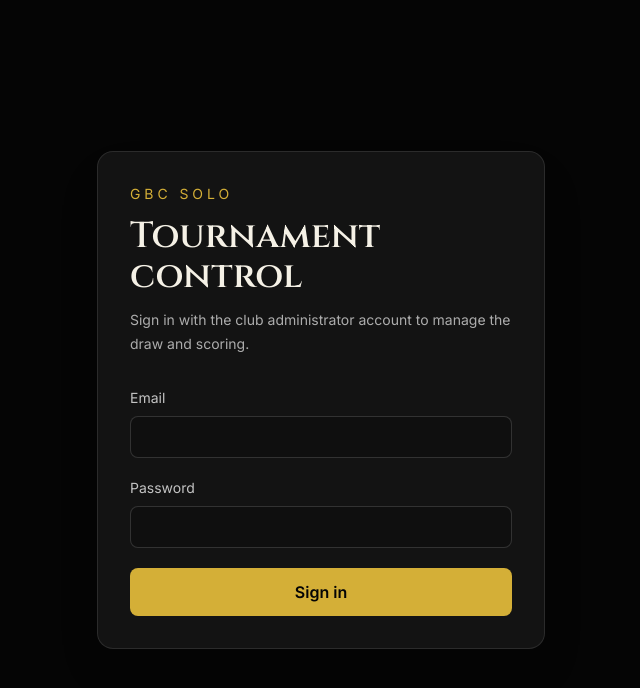
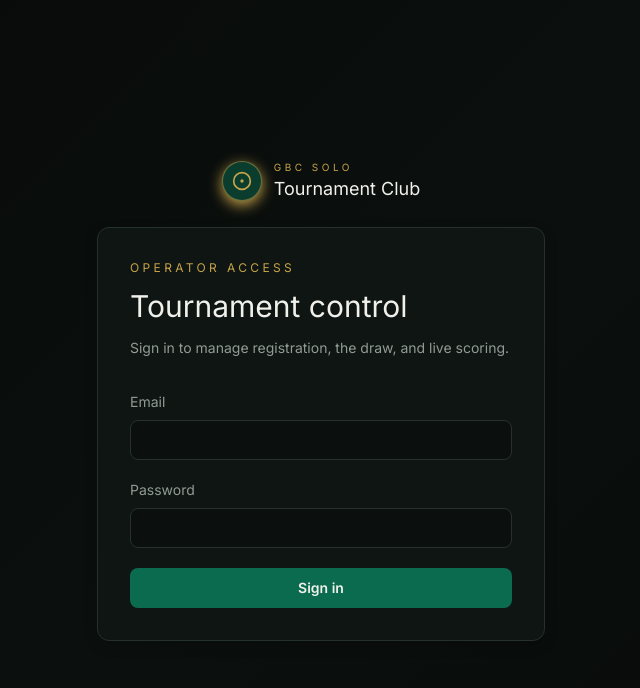
Before and after one commit to Prasasthi-Dewasurendra/GBC-SOLO, a React (Vite) app: page /login in a window 1280 px wide. Shown: the top 688 px of the page, without its empty margins (319-959 px from the left). Built offline with nearby package versions, Linux system fonts and the light colour scheme.

Commit message:
minimalist changes

```diff
--- a/package.json
+++ b/package.json
@@ -10,7 +10,6 @@
     "test": "vitest run"
   },
   "dependencies": {
-    "@fontsource/cinzel": "^5.2.5",
     "@fontsource/inter": "^5.2.5",
     "@radix-ui/react-dialog": "^1.1.15",
     "@radix-ui/react-select": "^2.2.6",
--- a/src/components/MatchCard.tsx
+++ b/src/components/MatchCard.tsx
@@ -31,9 +31,9 @@ export function MatchCard({ match, variant = 'standard', onClick }: MatchCardPro
   const p1Winner = Boolean(match.winner_id && match.winner_id === match.player1_id)
   const p2Winner = Boolean(match.winner_id && match.winner_id === match.player2_id)
   const statusTone = match.status === 'live' ? 'live' : match.status === 'done' ? 'done' : 'pending'
-  const cardClass = match.round === 5 ? 'border-gold/70 shadow-gold' : match.status === 'live' ? 'border-live/60 shadow-live' : 'border-gold/20'
+  const cardClass = match.round === 5 ? 'border-gold/50' : match.status === 'live' ? 'border-live/60 shadow-live' : 'border-border'
 
-  return <motion.button type="button" whileHover={{ y: -2 }} whileTap={{ scale: 0.99 }} onClick={onClick} className={`glass-card w-full rounded-2xl border p-3 text-left transition ${cardClass} ${onClick ? 'cursor-pointer' : 'cursor-default'} ${display ? 'p-5' : ''}`}>
+  return <motion.button type="button" whileHover={{ y: -1 }} whileTap={{ scale: 0.995 }} onClick={onClick} className={`glass-card w-full rounded-lg border p-3 text-left transition ${cardClass} ${onClick ? 'cursor-pointer' : 'cursor-default'} ${display ? 'p-5' : ''}`}>
     <div className="mb-3 flex items-center justify-between gap-2"><div className="flex items-center gap-2"><span className="rounded-full border border-gold/25 bg-gold/10 px-2 py-1 text-[10px] font-semibold uppercase tracking-[0.14em] text-goldLight">{roundNames[match.round]}</span>{match.table_number && <span className="rounded-full border border-live/30 bg-live/10 px-2 py-1 text-[10px] font-semibold uppercase tracking-[0.14em] text-glow">Table {match.table_number}</span>}{match.round === 5 && <Trophy className="text-gold" size={15} />}</div><Badge tone={statusTone}>{match.status === 'live' ? 'Playing' : match.status}</Badge></div>
     <div className={`flex items-center gap-3 ${compact ? 'flex-col items-stretch' : ''}`}>
       <PlayerLine name={p1.name} photoUrl={p1.photo_url} score={match.p1_racks ?? 0} winner={p1Winner} tbd={p1.name === 'TBD'} display={display} />
--- a/src/components/ui/Badge.tsx
+++ b/src/components/ui/Badge.tsx
@@ -3,6 +3,6 @@ import type { ReactNode } from 'react'
 type BadgeProps = { children: ReactNode; tone?: 'live' | 'done' | 'pending' | 'error' }
 
 export function Badge({ children, tone = 'pending' }: BadgeProps) {
-  const styles = { live: 'bg-live/15 text-glow border-live/40', done: 'bg-gold/15 text-goldLight border-gold/40', pending: 'bg-pending/15 text-muted border-pending/40', error: 'bg-goldDark/20 text-goldLight border-goldDark/50' }
-  return <span className={`inline-flex items-center gap-2 rounded-full border px-2.5 py-1 text-[11px] font-semibold uppercase tracking-[0.16em] ${tone === 'live' ? 'status-live' : ''} ${styles[tone]}`}>{tone === 'live' && <span className="h-1.5 w-1.5 rounded-full bg-glow" />}{children}</span>
+  const styles = { live: 'bg-live/15 text-glow border-live/40', done: 'bg-gold/10 text-gold border-gold/40', pending: 'bg-pending/15 text-muted border-pending/40', error: 'bg-goldDark/20 text-gold border-goldDark/50' }
+  return <span className={`inline-flex items-center gap-2 rounded-md border px-2 py-1 text-[10px] font-semibold uppercase tracking-[0.12em] ${tone === 'live' ? 'status-live' : ''} ${styles[tone]}`}>{tone === 'live' && <span className="h-1.5 w-1.5 rounded-full bg-glow" />}{children}</span>
 }
--- a/src/components/ui/Button.tsx
+++ b/src/components/ui/Button.tsx
@@ -7,12 +7,12 @@ type ButtonProps = ButtonHTMLAttributes<HTMLButtonElement> & {
 }
 
 const variants: Record<ButtonVariant, string> = {
-  primary: 'bg-gold-metal text-ink shadow-gold hover:brightness-110',
-  secondary: 'bg-felt text-warm shadow-live hover:bg-live',
-  outline: 'border border-gold/30 bg-transparent text-goldLight hover:bg-gold/10',
+  primary: 'bg-felt text-warm hover:bg-live',
+  secondary: 'border border-live/40 bg-live/10 text-warm hover:bg-live/20',
+  outline: 'border border-border bg-transparent text-muted hover:border-muted hover:text-warm',
   ghost: 'bg-transparent text-muted hover:bg-warm/5 hover:text-warm',
 }
 
 export function Button({ className = '', variant = 'primary', ...props }: ButtonProps) {
-  return <button className={`inline-flex min-h-11 items-center justify-center gap-2 rounded-xl px-4 py-2 text-sm font-semibold transition duration-200 disabled:cursor-not-allowed disabled:opacity-50 ${variants[variant]} ${className}`} {...props} />
+  return <button className={`inline-flex min-h-10 items-center justify-center gap-2 rounded-lg px-4 py-2 text-sm font-semibold transition duration-200 disabled:cursor-not-allowed disabled:opacity-50 ${variants[variant]} ${className}`} {...props} />
 }
--- a/src/components/ui/Card.tsx
+++ b/src/components/ui/Card.tsx
@@ -3,6 +3,6 @@ import type { HTMLAttributes } from 'react'
 type CardProps = HTMLAttributes<HTMLDivElement> & { tone?: 'default' | 'gold' | 'live' }
 
 export function Card({ className = '', tone = 'default', ...props }: CardProps) {
-  const toneClass = tone === 'gold' ? 'border-gold/40 shadow-gold' : tone === 'live' ? 'border-live/50 shadow-live' : 'border-gold/20'
-  return <div className={`glass-card rounded-2xl border ${toneClass} ${className}`} {...props} />
+  const toneClass = tone === 'gold' ? 'border-gold/50' : tone === 'live' ? 'border-live/60' : 'border-border'
+  return <div className={`glass-card rounded-xl border ${toneClass} ${className}`} {...props} />
 }
--- a/src/components/ui/Input.tsx
+++ b/src/components/ui/Input.tsx
@@ -1,5 +1,5 @@
 import type { InputHTMLAttributes } from 'react'
 
 export function Input({ className = '', ...props }: InputHTMLAttributes<HTMLInputElement>) {
-  return <input className={`min-h-11 w-full border border-gold/20 bg-ink/70 px-3 text-warm placeholder:text-muted/60 focus:border-gold focus:outline-none ${className}`} {...props} />
+  return <input className={`min-h-10 w-full rounded-lg border border-border bg-surface px-3 text-warm placeholder:text-muted/60 focus:border-gold focus:outline-none ${className}`} {...props} />
 }
--- a/src/index.css
+++ b/src/index.css
@@ -1,5 +1,3 @@
-@import '@fontsource/cinzel/600.css';
-@import '@fontsource/cinzel/700.css';
 @import '@fontsource/inter/400.css';
 @import '@fontsource/inter/500.css';
 @import '@fontsource/inter/600.css';
@@ -32,13 +30,6 @@ input {
   font: inherit;
 }
 
-button,
-input,
-select,
-textarea {
-  border-radius: 0.75rem;
-}
-
 button:focus-visible,
 input:focus-visible,
 select:focus-visible,
@@ -49,16 +40,13 @@ a:focus-visible {
 }
 
 .gold-text {
-  background: linear-gradient(110deg, #b8902e, #f2d675, #b8902e);
-  background-clip: text;
-  color: transparent;
+  color: #c7a34a;
 }
 
 .glass-card {
-  background: rgb(17 22 18 / 0.72);
-  border: 1px solid rgb(212 175 55 / 0.24);
-  box-shadow: inset 0 1px rgb(245 241 230 / 0.04), 0 18px 60px rgb(0 0 0 / 0.3);
-  backdrop-filter: blur(18px);
+  background: #0e1512;
+  border: 1px solid #26312c;
+  box-shadow: 0 4px 14px rgb(0 0 0 / 0.18);
 }
 
 .status-live {
@@ -66,8 +54,8 @@ a:focus-visible {
 }
 
 @keyframes live-pulse {
-  0%, 100% { box-shadow: 0 0 0 0 rgb(31 163 106 / 0.45); }
-  50% { box-shadow: 0 0 0 8px rgb(31 163 106 / 0); }
+  0%, 100% { box-shadow: 0 0 0 0 rgb(15 143 104 / 0.25); }
+  50% { box-shadow: 0 0 0 4px rgb(15 143 104 / 0); }
 }
 
 @keyframes draw-reveal {
@@ -108,7 +96,7 @@ a:focus-visible {
 .confetti i {
   animation: confetti-fall 4s ease-in infinite;
   animation-delay: calc(var(--i) * -90ms);
-  background: #d48a4c;
+  background: #c7a34a;
   height: 12px;
   left: 50%;
   position: absolute;
@@ -117,9 +105,9 @@ a:focus-visible {
 }
 
 .confetti i:nth-child(3n) {
-  background: #f2efe8;
+  background: #f1f1ec;
 }
 
 .confetti i:nth-child(3n + 1) {
-  background: #5f9f87;
+  background: #0f8f68;
 }
--- a/src/pages/LoginPage.tsx
+++ b/src/pages/LoginPage.tsx
@@ -1,4 +1,8 @@
 import { FormEvent, useState } from 'react'
+import { LogoTitle } from '../components/brand/LogoTitle'
+import { Button } from '../components/ui/Button'
+import { Card } from '../components/ui/Card'
+import { Input } from '../components/ui/Input'
 import { Navigate, useLocation, useNavigate } from 'react-router-dom'
 import { supabase } from '../lib/supabase'
 
@@ -28,26 +32,26 @@ export function LoginPage() {
   }
 
   return (
-    <main className="grid min-h-screen place-items-center bg-ink px-6 py-12 text-chalk">
-      <section className="w-full max-w-md rounded-2xl border border-white/10 bg-white/[0.06] p-8 shadow-2xl shadow-black/20">
-        <p className="mb-3 text-sm uppercase tracking-[0.28em] text-copper">GBC Solo</p>
-        <h1 className="font-display text-4xl">Tournament control</h1>
-        <p className="mt-3 text-sm leading-6 text-white/65">Sign in with the club administrator account to manage the draw and scoring.</p>
+    <main className="grid min-h-screen place-items-center bg-felt-gradient px-6 py-12 text-warm">
+      <section className="w-full max-w-md"><div className="mb-6 flex justify-center"><LogoTitle /></div><Card className="p-8">
+        <p className="text-xs uppercase tracking-[0.28em] text-gold">Operator access</p>
+        <h1 className="mt-3 font-display text-3xl">Tournament control</h1>
+        <p className="mt-3 text-sm leading-6 text-muted">Sign in to manage registration, the draw, and live scoring.</p>
         <form className="mt-8 space-y-5" onSubmit={handleSubmit}>
-          <label className="block text-sm text-white/75">
+          <label className="block text-sm text-muted">
             Email
-            <input className="mt-2 w-full rounded-lg border border-white/15 bg-black/20 px-3 py-2.5 text-chalk outline-none ring-copper focus:ring-2" type="email" value={email} onChange={(event) => setEmail(event.target.value)} required />
+            <Input className="mt-2" type="email" value={email} onChange={(event) => setEmail(event.target.value)} required />
           </label>
-          <label className="block text-sm text-white/75">
+          <label className="block text-sm text-muted">
             Password
-            <input className="mt-2 w-full rounded-lg border border-white/15 bg-black/20 px-3 py-2.5 text-chalk outline-none ring-copper focus:ring-2" type="password" value={password} onChange={(event) => setPassword(event.target.value)} required />
+            <Input className="mt-2" type="password" value={password} onChange={(event) => setPassword(event.target.value)} required />
           </label>
-          {error && <p className="rounded-lg border border-red-400/30 bg-red-400/10 px-3 py-2 text-sm text-red-200">{error}</p>}
-          <button className="w-full rounded-lg bg-copper px-4 py-3 font-semibold text-ink transition hover:bg-[#e5a66b] disabled:cursor-not-allowed disabled:opacity-60" type="submit" disabled={submitting}>
+          {error && <p className="rounded-lg border border-goldDark/50 bg-goldDark/15 px-3 py-2 text-sm text-gold">{error}</p>}
+          <Button className="w-full" type="submit" disabled={submitting}>
             {submitting ? 'Signing in...' : 'Sign in'}
-          </button>
+          </Button>
         </form>
-      </section>
+      </Card></section>
     </main>
   )
 }
--- a/tailwind.config.js
+++ b/tailwind.config.js
@@ -4,33 +4,35 @@ export default {
   theme: {
     extend: {
       colors: {
-        ink: '#050505',
-        chalk: '#F5F1E6',
-        copper: '#D4AF37',
-        surface: '#0B0B0B',
-        card: '#111612',
-        felt: '#0F5A3F',
+        ink: '#070908',
+        chalk: '#F1F1EC',
+        copper: '#C7A34A',
+        surface: '#0B100E',
+        card: '#0E1512',
+        elevated: '#121A17',
+        felt: '#0B6B4F',
         feltDeep: '#0B3D2E',
-        live: '#1FA36A',
-        glow: '#34D399',
-        goldDark: '#B8902E',
-        gold: '#D4AF37',
-        goldLight: '#F2D675',
-        warm: '#F5F1E6',
-        muted: '#A8A28F',
-        pending: '#66766C',
+        live: '#0F8F68',
+        glow: '#1FA36A',
+        goldDark: '#8D722F',
+        gold: '#C7A34A',
+        goldLight: '#C7A34A',
+        warm: '#F1F1EC',
+        muted: '#929B95',
+        pending: '#626B66',
+        border: '#26312C',
       },
       fontFamily: {
-        display: ['Cinzel', 'serif'],
         sans: ['Inter', 'sans-serif'],
+        display: ['Inter', 'sans-serif'],
       },
       boxShadow: {
-        gold: '0 0 28px rgba(212, 175, 55, 0.2)',
-        live: '0 0 30px rgba(31, 163, 106, 0.3)',
+        gold: '0 4px 14px rgba(0, 0, 0, 0.22)',
+        live: '0 0 12px rgba(15, 143, 104, 0.22)',
       },
       backgroundImage: {
-        'felt-gradient': 'linear-gradient(135deg, #050505 0%, #0B3D2E 48%, #050505 100%)',
-        'gold-metal': 'linear-gradient(110deg, #B8902E 0%, #F2D675 48%, #B8902E 100%)',
+        'felt-gradient': 'linear-gradient(135deg, #070908 0%, #0B100E 52%, #070908 100%)',
+        'gold-metal': 'linear-gradient(110deg, #8D722F, #C7A34A, #8D722F)',
       },
     },
   },
```
